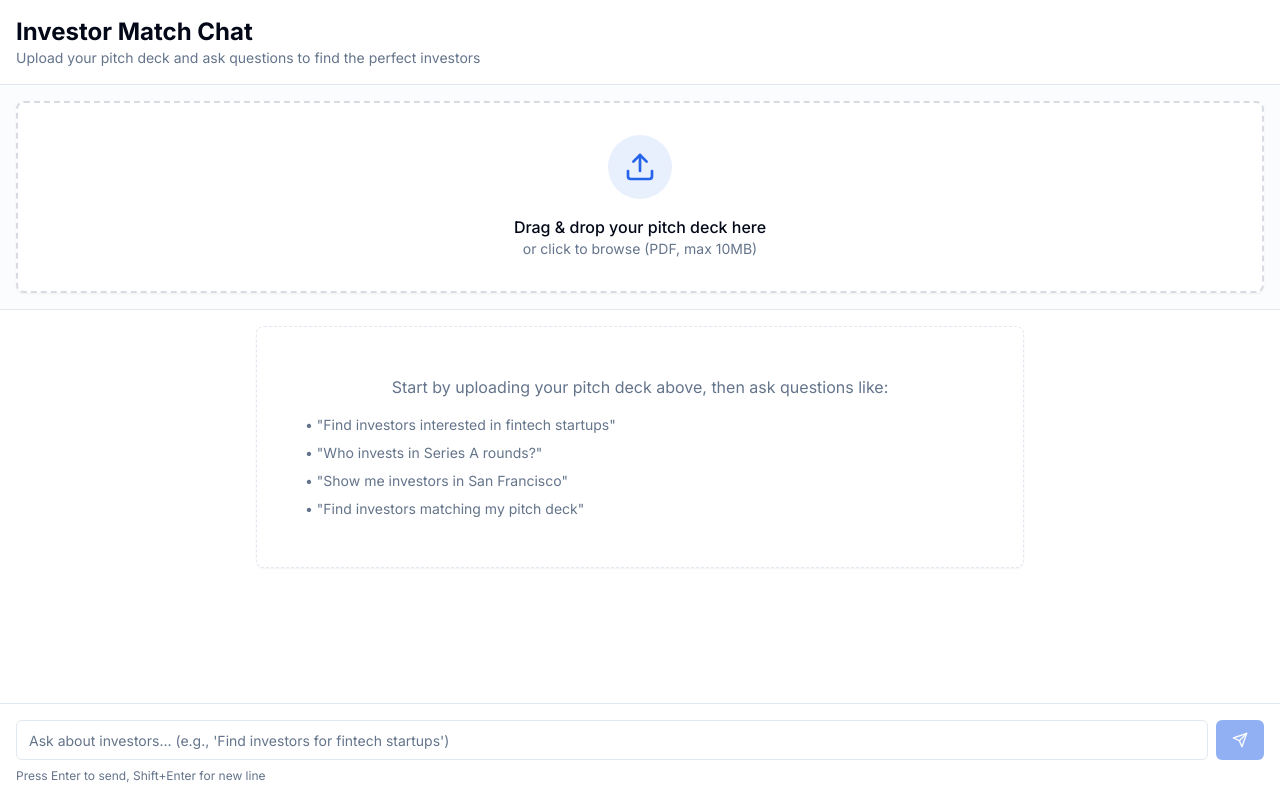
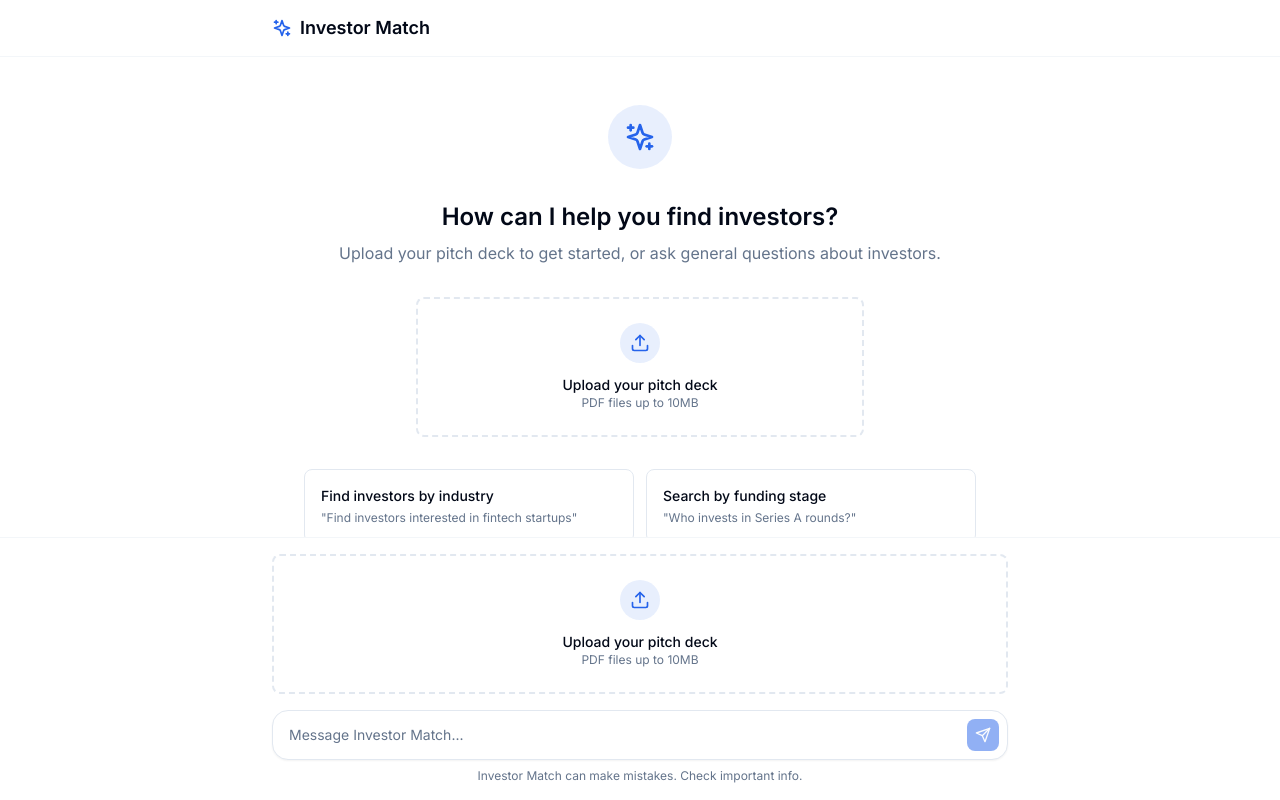
Before and after one commit to marita-ge/Deal-Fit, a Next.js app: page /chat in a window 1280 px wide. Built offline with nearby package versions, Linux system fonts and the light colour scheme.

Commit message:
Redesign chat interface with ChatGPT/Claude-style UX

```diff
--- a/components/chat/ChatInput.tsx
+++ b/components/chat/ChatInput.tsx
@@ -1,14 +1,24 @@
 'use client'
 
-import { useState, KeyboardEvent } from 'react'
+import { useState, KeyboardEvent, useRef, useEffect } from 'react'
 import { Send, Loader2 } from 'lucide-react'
 import { Button } from '@/components/ui/button'
-import { Input } from '@/components/ui/input'
 import { useChatStore } from '@/lib/store'
+import { cn } from '@/lib/utils'
 
 export default function ChatInput() {
-  const { isLoading, addMessage, setLoading, setError } = useChatStore()
+  const { isLoading, addMessage, setLoading, setError, currentPitchDeck } = useChatStore()
   const [input, setInput] = useState('')
+  const textareaRef = useRef<HTMLTextAreaElement>(null)
+
+  // Auto-resize textarea
+  useEffect(() => {
+    const textarea = textareaRef.current
+    if (textarea) {
+      textarea.style.height = 'auto'
+      textarea.style.height = `${Math.min(textarea.scrollHeight, 200)}px`
+    }
+  }, [input])
 
   const handleSubmit = async () => {
     if (!input.trim() || isLoading) return
@@ -25,9 +35,12 @@ export default function ChatInput() {
     setLoading(true)
     setError(null)
 
+    // Reset textarea height
+    if (textareaRef.current) {
+      textareaRef.current.style.height = 'auto'
+    }
+
     try {
-      const { currentPitchDeck } = useChatStore.getState()
-
       const response = await fetch('/api/chat', {
         method: 'POST',
         headers: {
@@ -71,7 +84,7 @@ export default function ChatInput() {
     }
   }
 
-  const handleKeyPress = (e: KeyboardEvent<HTMLInputElement>) => {
+  const handleKeyDown = (e: KeyboardEvent<HTMLTextAreaElement>) => {
     if (e.key === 'Enter' && !e.shiftKey) {
       e.preventDefault()
       handleSubmit()
@@ -79,20 +92,29 @@ export default function ChatInput() {
   }
 
   return (
-    <div className="sticky bottom-0 border-t bg-background p-4">
-      <div className="flex gap-2">
-        <Input
+    <div className="mx-auto w-full max-w-3xl px-4 pb-4 pt-4">
+      <div className="relative flex items-end gap-2 rounded-2xl border border-border bg-background shadow-sm transition-shadow focus-within:shadow-md">
+        <textarea
+          ref={textareaRef}
           value={input}
           onChange={(e) => setInput(e.target.value)}
-          onKeyPress={handleKeyPress}
-          placeholder="Ask about investors... (e.g., 'Find investors for fintech startups')"
+          onKeyDown={handleKeyDown}
+          placeholder="Message Investor Match..."
           disabled={isLoading}
-          className="flex-1"
+          rows={1}
+          className={cn(
+            'max-h-[200px] w-full resize-none rounded-2xl border-0 bg-transparent px-4 py-3',
+            'text-sm leading-6 placeholder:text-muted-foreground',
+            'focus:outline-none focus:ring-0',
+            'disabled:cursor-not-allowed disabled:opacity-50'
+          )}
         />
+        <div className="flex items-center gap-1 p-2">
           <Button
             onClick={handleSubmit}
             disabled={!input.trim() || isLoading}
-          size="default"
+            size="sm"
+            className="h-8 w-8 rounded-lg p-0"
           >
             {isLoading ? (
               <Loader2 className="h-4 w-4 animate-spin" />
@@ -101,8 +123,9 @@ export default function ChatInput() {
             )}
           </Button>
         </div>
-      <p className="mt-2 text-xs text-muted-foreground">
-        Press Enter to send, Shift+Enter for new line
+      </div>
+      <p className="mt-2 text-center text-xs text-muted-foreground">
+        Investor Match can make mistakes. Check important info.
       </p>
     </div>
   )
--- a/components/chat/ChatInterface.tsx
+++ b/components/chat/ChatInterface.tsx
@@ -5,11 +5,10 @@ import { useChatStore } from '@/lib/store'
 import ChatMessage from './ChatMessage'
 import ChatInput from './ChatInput'
 import DeckUpload from './DeckUpload'
-import { AlertCircle } from 'lucide-react'
-import { Card } from '@/components/ui/card'
+import { AlertCircle, Sparkles } from 'lucide-react'
 
 export default function ChatInterface() {
-  const { messages, isLoading, error } = useChatStore()
+  const { messages, isLoading, error, currentPitchDeck } = useChatStore()
   const messagesEndRef = useRef<HTMLDivElement>(null)
 
   const scrollToBottom = () => {
@@ -21,68 +20,168 @@ export default function ChatInterface() {
   }, [messages, isLoading])
 
   return (
-    <div className="flex h-screen flex-col">
-      {/* Header */}
-      <div className="border-b bg-background p-4">
-        <h1 className="text-2xl font-bold">Investor Match Chat</h1>
-        <p className="text-sm text-muted-foreground">
-          Upload your pitch deck and ask questions to find the perfect investors
-        </p>
+    <div className="flex h-screen flex-col bg-background">
+      {/* Minimal Header */}
+      <div className="border-b border-border/40 bg-background/95 backdrop-blur supports-[backdrop-filter]:bg-background/60">
+        <div className="mx-auto flex h-14 max-w-3xl items-center justify-between px-4">
+          <div className="flex items-center gap-2">
+            <Sparkles className="h-5 w-5 text-primary" />
+            <h1 className="text-lg font-semibold">Investor Match</h1>
           </div>
-
-      {/* Pitch Deck Upload */}
-      <div className="border-b bg-muted/30 p-4">
-        <DeckUpload />
+          {currentPitchDeck && (
+            <div className="text-xs text-muted-foreground">
+              Pitch deck loaded
+            </div>
+          )}
+        </div>
       </div>
 
       {/* Error Display */}
       {error && (
-        <div className="border-b border-destructive/50 bg-destructive/10 p-4">
-          <div className="flex items-center gap-2 text-destructive">
-            <AlertCircle className="h-4 w-4" />
-            <p className="text-sm">{error}</p>
+        <div className="border-b border-destructive/20 bg-destructive/5 px-4 py-3">
+          <div className="mx-auto flex max-w-3xl items-center gap-2 text-sm text-destructive">
+            <AlertCircle className="h-4 w-4 shrink-0" />
+            <p>{error}</p>
           </div>
         </div>
       )}
 
-      {/* Messages */}
-      <div className="flex-1 overflow-y-auto p-4">
-        <div className="mx-auto max-w-3xl">
+      {/* Messages Area */}
+      <div className="flex-1 overflow-y-auto">
+        <div className="mx-auto w-full max-w-3xl px-4">
           {messages.length === 0 && (
-            <Card className="border-dashed p-12 text-center">
-              <p className="text-muted-foreground">
-                Start by uploading your pitch deck above, then ask questions like:
+            <div className="flex h-full flex-col items-center justify-center py-12">
+              <div className="mb-8 flex h-16 w-16 items-center justify-center rounded-full bg-primary/10">
+                <Sparkles className="h-8 w-8 text-primary" />
+              </div>
+              <h2 className="mb-2 text-2xl font-semibold">
+                How can I help you find investors?
+              </h2>
+              <p className="mb-8 text-center text-muted-foreground">
+                {currentPitchDeck
+                  ? 'Ask me questions about finding the perfect investors for your startup.'
+                  : 'Upload your pitch deck to get started, or ask general questions about investors.'}
               </p>
-              <ul className="mt-4 space-y-2 text-left text-sm text-muted-foreground">
-                <li>• "Find investors interested in fintech startups"</li>
-                <li>• "Who invests in Series A rounds?"</li>
-                <li>• "Show me investors in San Francisco"</li>
-                <li>• "Find investors matching my pitch deck"</li>
-              </ul>
-            </Card>
+
+              {!currentPitchDeck && (
+                <div className="mb-8 w-full max-w-md">
+                  <DeckUpload />
+                </div>
               )}
 
-          {messages.map((message) => (
+              <div className="grid w-full max-w-2xl grid-cols-1 gap-3 sm:grid-cols-2">
+                <button
+                  onClick={() => {
+                    const textarea = document.querySelector('textarea') as HTMLTextAreaElement
+                    if (textarea) {
+                      textarea.focus()
+                      textarea.value = 'Find investors interested in fintech startups'
+                      const event = new Event('input', { bubbles: true })
+                      textarea.dispatchEvent(event)
+                    }
+                  }}
+                  className="group rounded-lg border border-border bg-card p-4 text-left text-sm transition-colors hover:bg-accent"
+                >
+                  <div className="font-medium">Find investors by industry</div>
+                  <div className="mt-1 text-xs text-muted-foreground">
+                    "Find investors interested in fintech startups"
+                  </div>
+                </button>
+                <button
+                  onClick={() => {
+                    const textarea = document.querySelector('textarea') as HTMLTextAreaElement
+                    if (textarea) {
+                      textarea.focus()
+                      textarea.value = 'Who invests in Series A rounds?'
+                      const event = new Event('input', { bubbles: true })
+                      textarea.dispatchEvent(event)
+                    }
+                  }}
+                  className="group rounded-lg border border-border bg-card p-4 text-left text-sm transition-colors hover:bg-accent"
+                >
+                  <div className="font-medium">Search by funding stage</div>
+                  <div className="mt-1 text-xs text-muted-foreground">
+                    "Who invests in Series A rounds?"
+                  </div>
+                </button>
+                <button
+                  onClick={() => {
+                    const textarea = document.querySelector('textarea') as HTMLTextAreaElement
+                    if (textarea) {
+                      textarea.focus()
+                      textarea.value = 'Show me investors in San Francisco'
+                      const event = new Event('input', { bubbles: true })
+                      textarea.dispatchEvent(event)
+                    }
+                  }}
+                  className="group rounded-lg border border-border bg-card p-4 text-left text-sm transition-colors hover:bg-accent"
+                >
+                  <div className="font-medium">Find by location</div>
+                  <div className="mt-1 text-xs text-muted-foreground">
+                    "Show me investors in San Francisco"
+                  </div>
+                </button>
+                <button
+                  onClick={() => {
+                    const textarea = document.querySelector('textarea') as HTMLTextAreaElement
+                    if (textarea) {
+                      textarea.focus()
+                      textarea.value = 'Find investors matching my pitch deck'
+                      const event = new Event('input', { bubbles: true })
+                      textarea.dispatchEvent(event)
+                    }
+                  }}
+                  className="group rounded-lg border border-border bg-card p-4 text-left text-sm transition-colors hover:bg-accent"
+                >
+                  <div className="font-medium">Match with my pitch deck</div>
+                  <div className="mt-1 text-xs text-muted-foreground">
+                    "Find investors matching my pitch deck"
+                  </div>
+                </button>
+              </div>
+            </div>
+          )}
+
+          {messages.length > 0 && (
+            <div className="py-6">
+              {messages.map((message, index) => (
                 <ChatMessage key={message.id} message={message} />
               ))}
 
               {isLoading && (
-            <div className="flex gap-4 py-6">
-              <div className="flex h-10 w-10 shrink-0 items-center justify-center rounded-full bg-primary text-primary-foreground">
-                <div className="h-5 w-5 animate-spin rounded-full border-2 border-current border-t-transparent" />
+                <div className="group w-full py-6">
+                  <div className="flex gap-4">
+                    <div className="flex h-8 w-8 shrink-0 items-center justify-center">
+                      <div className="h-6 w-6 rounded-full bg-primary/10 flex items-center justify-center">
+                        <div className="h-3 w-3 animate-pulse rounded-full bg-primary" />
                       </div>
-              <div className="rounded-lg bg-muted px-4 py-3">
-                <p className="text-muted-foreground">Thinking...</p>
+                    </div>
+                    <div className="flex-1 pt-1">
+                      <div className="flex gap-1">
+                        <div className="h-2 w-2 animate-bounce rounded-full bg-muted-foreground/40 [animation-delay:-0.3s]" />
+                        <div className="h-2 w-2 animate-bounce rounded-full bg-muted-foreground/40 [animation-delay:-0.15s]" />
+                        <div className="h-2 w-2 animate-bounce rounded-full bg-muted-foreground/40" />
+                      </div>
+                    </div>
                   </div>
                 </div>
               )}
 
               <div ref={messagesEndRef} />
             </div>
+          )}
+        </div>
       </div>
 
-      {/* Input */}
+      {/* Input Area */}
+      <div className="border-t border-border/40 bg-background/95 backdrop-blur supports-[backdrop-filter]:bg-background/60">
+        {!currentPitchDeck && messages.length === 0 && (
+          <div className="mx-auto max-w-3xl px-4 pt-4">
+            <DeckUpload />
+          </div>
+        )}
         <ChatInput />
+      </div>
     </div>
   )
 }
--- a/components/chat/ChatMessage.tsx
+++ b/components/chat/ChatMessage.tsx
@@ -2,8 +2,7 @@
 
 import { ChatMessage as ChatMessageType } from '@/types'
 import ReactMarkdown from 'react-markdown'
-import { User, Bot } from 'lucide-react'
-import { formatDate } from '@/lib/utils'
+import { User } from 'lucide-react'
 import { cn } from '@/lib/utils'
 
 interface ChatMessageProps {
@@ -14,91 +13,110 @@ export default function ChatMessage({ message }: ChatMessageProps) {
   const isUser = message.role === 'user'
 
   return (
-    <div
-      className={cn(
-        'flex gap-4 py-6',
-        isUser ? 'justify-end' : 'justify-start'
-      )}
-    >
-      {!isUser && (
-        <div className="flex h-10 w-10 shrink-0 items-center justify-center rounded-full bg-primary text-primary-foreground">
-          <Bot className="h-5 w-5" />
+    <div className="group w-full">
+      <div className="flex gap-4">
+        {/* Avatar */}
+        <div className="flex h-8 w-8 shrink-0 items-center justify-center">
+          {isUser ? (
+            <div className="flex h-8 w-8 items-center justify-center rounded-full bg-primary text-primary-foreground">
+              <User className="h-4 w-4" />
+            </div>
+          ) : (
+            <div className="flex h-8 w-8 items-center justify-center rounded-full bg-primary/10">
+              <div className="h-4 w-4 rounded-full bg-primary" />
             </div>
           )}
+        </div>
+
+        {/* Message Content */}
+        <div className="flex-1 min-w-0">
+          <div className="flex items-center gap-2 mb-1">
+            <span className="text-sm font-medium">
+              {isUser ? 'You' : 'Investor Match'}
+            </span>
+          </div>
 
           <div
             className={cn(
-          'flex max-w-[80%] flex-col gap-2',
-          isUser ? 'items-end' : 'items-start'
-        )}
-      >
-        <div
-          className={cn(
-            'rounded-lg px-4 py-3',
-            isUser
-              ? 'bg-primary text-primary-foreground'
-              : 'bg-muted text-foreground'
+              'prose prose-sm max-w-none dark:prose-invert',
+              'prose-headings:mt-4 prose-headings:mb-2',
+              'prose-p:my-2 prose-p:leading-7',
+              'prose-ul:my-2 prose-ol:my-2',
+              'prose-li:my-1',
+              'prose-code:text-sm prose-code:bg-muted prose-code:px-1 prose-code:py-0.5 prose-code:rounded',
+              'prose-pre:bg-muted prose-pre:p-4 prose-pre:rounded-lg',
+              'prose-a:text-primary prose-a:underline',
+              'prose-strong:font-semibold',
+              'text-foreground'
             )}
           >
             {isUser ? (
-            <p className="whitespace-pre-wrap break-words">{message.content}</p>
+              <div className="whitespace-pre-wrap break-words leading-7">
+                {message.content}
+              </div>
             ) : (
-            <div className="prose prose-sm max-w-none dark:prose-invert">
               <ReactMarkdown
                 components={{
                   h1: ({ children }) => (
-                    <h1 className="text-xl font-bold mb-2">{children}</h1>
+                    <h1 className="text-xl font-semibold mb-3 mt-6 first:mt-0">{children}</h1>
                   ),
                   h2: ({ children }) => (
-                    <h2 className="text-lg font-semibold mb-2 mt-4">{children}</h2>
+                    <h2 className="text-lg font-semibold mb-2 mt-5">{children}</h2>
                   ),
                   h3: ({ children }) => (
-                    <h3 className="text-base font-semibold mb-1 mt-3">{children}</h3>
+                    <h3 className="text-base font-semibold mb-2 mt-4">{children}</h3>
                   ),
-                  p: ({ children }) => <p className="mb-2">{children}</p>,
+                  p: ({ children }) => (
+                    <p className="mb-3 leading-7 last:mb-0">{children}</p>
+                  ),
                   ul: ({ children }) => (
-                    <ul className="list-disc list-inside mb-2 space-y-1">{children}</ul>
+                    <ul className="list-disc list-inside mb-3 space-y-1 ml-1">{children}</ul>
                   ),
                   ol: ({ children }) => (
-                    <ol className="list-decimal list-inside mb-2 space-y-1">{children}</ol>
+                    <ol className="list-decimal list-inside mb-3 space-y-1 ml-1">{children}</ol>
                   ),
-                  li: ({ children }) => <li className="ml-4">{children}</li>,
+                  li: ({ children }) => (
+                    <li className="leading-7">{children}</li>
+                  ),
                   strong: ({ children }) => (
                     <strong className="font-semibold">{children}</strong>
                   ),
-                  em: ({ children }) => <em className="italic">{children}</em>,
+                  em: ({ children }) => (
+                    <em className="italic">{children}</em>
+                  ),
                   code: ({ children }) => (
-                    <code className="bg-muted-foreground/20 px-1 py-0.5 rounded text-sm">
+                    <code className="bg-muted px-1.5 py-0.5 rounded text-sm font-mono">
                       {children}
                     </code>
+                  ),
+                  pre: ({ children }) => (
+                    <pre className="bg-muted p-4 rounded-lg overflow-x-auto my-3">
+                      {children}
+                    </pre>
                   ),
                   a: ({ href, children }) => (
                     <a
                       href={href}
                       target="_blank"
                       rel="noopener noreferrer"
-                      className="text-primary underline"
+                      className="text-primary underline hover:text-primary/80"
                     >
                       {children}
                     </a>
+                  ),
+                  blockquote: ({ children }) => (
+                    <blockquote className="border-l-4 border-muted-foreground/20 pl-4 my-3 italic">
+                      {children}
+                    </blockquote>
                   ),
                 }}
               >
                 {message.content}
               </ReactMarkdown>
-            </div>
             )}
           </div>
-        <span className="text-xs text-muted-foreground">
-          {formatDate(message.timestamp)}
-        </span>
         </div>
-
-      {isUser && (
-        <div className="flex h-10 w-10 shrink-0 items-center justify-center rounded-full bg-muted">
-          <User className="h-5 w-5" />
       </div>
-      )}
     </div>
   )
 }
--- a/components/chat/DeckUpload.tsx
+++ b/components/chat/DeckUpload.tsx
@@ -77,17 +77,16 @@ export default function DeckUpload() {
 
   if (currentPitchDeck) {
     return (
-      <Card className="border-2 border-primary/50">
-        <CardContent className="p-4">
-          <div className="flex items-center justify-between">
-            <div className="flex items-center gap-3">
-              <div className="flex h-10 w-10 items-center justify-center rounded-lg bg-primary/10">
-                <File className="h-5 w-5 text-primary" />
+      <div className="mb-4 rounded-lg border border-border bg-card p-3">
+        <div className="flex items-center justify-between gap-3">
+          <div className="flex items-center gap-3 min-w-0 flex-1">
+            <div className="flex h-8 w-8 shrink-0 items-center justify-center rounded bg-primary/10">
+              <File className="h-4 w-4 text-primary" />
             </div>
-              <div>
-                <p className="font-medium">{currentPitchDeck.name}</p>
-                <p className="text-sm text-muted-foreground">
-                  Uploaded {formatDate(currentPitchDeck.uploadedAt)}
+            <div className="min-w-0 flex-1">
+              <p className="truncate text-sm font-medium">{currentPitchDeck.name}</p>
+              <p className="text-xs text-muted-foreground">
+                Ready to use
               </p>
             </div>
           </div>
@@ -96,57 +95,57 @@ export default function DeckUpload() {
             size="sm"
             onClick={removeDeck}
             disabled={uploading}
+            className="h-8 w-8 shrink-0 p-0"
           >
             <X className="h-4 w-4" />
           </Button>
         </div>
-        </CardContent>
-      </Card>
+      </div>
     )
   }
 
   return (
-    <Card
+    <div
       {...getRootProps()}
-      className={`cursor-pointer border-2 border-dashed transition-colors ${
+      className={`cursor-pointer rounded-lg border-2 border-dashed transition-colors ${
         isDragActive
           ? 'border-primary bg-primary/5'
-          : 'border-muted-foreground/25 hover:border-primary/50'
+          : 'border-border hover:border-primary/50 hover:bg-accent/50'
       }`}
     >
-      <CardContent className="p-8">
       <input {...getInputProps()} />
-        <div className="flex flex-col items-center justify-center gap-4 text-center">
+      <div className="p-6">
+        <div className="flex flex-col items-center justify-center gap-3 text-center">
           {uploading ? (
             <>
-              <Loader2 className="h-12 w-12 animate-spin text-primary" />
+              <Loader2 className="h-8 w-8 animate-spin text-primary" />
               <div>
-                <p className="font-medium">Uploading pitch deck...</p>
-                <p className="text-sm text-muted-foreground">
+                <p className="text-sm font-medium">Uploading pitch deck...</p>
+                <p className="text-xs text-muted-foreground">
                   Please wait while we process your PDF
                 </p>
               </div>
             </>
           ) : (
             <>
-              <div className="flex h-16 w-16 items-center justify-center rounded-full bg-primary/10">
-                <Upload className="h-8 w-8 text-primary" />
+              <div className="flex h-10 w-10 items-center justify-center rounded-full bg-primary/10">
+                <Upload className="h-5 w-5 text-primary" />
               </div>
               <div>
-                <p className="font-medium">
+                <p className="text-sm font-medium">
                   {isDragActive
                     ? 'Drop your pitch deck here'
-                    : 'Drag & drop your pitch deck here'}
+                    : 'Upload your pitch deck'}
                 </p>
-                <p className="text-sm text-muted-foreground">
-                  or click to browse (PDF, max 10MB)
+                <p className="text-xs text-muted-foreground">
+                  PDF files up to 10MB
                 </p>
               </div>
             </>
           )}
         </div>
-      </CardContent>
-    </Card>
+      </div>
+    </div>
   )
 }
 
```
Also changed, not shown: 2 other files (tests, documents, lock files or other folders). Lines whose indentation alone changed are shown as unchanged.
